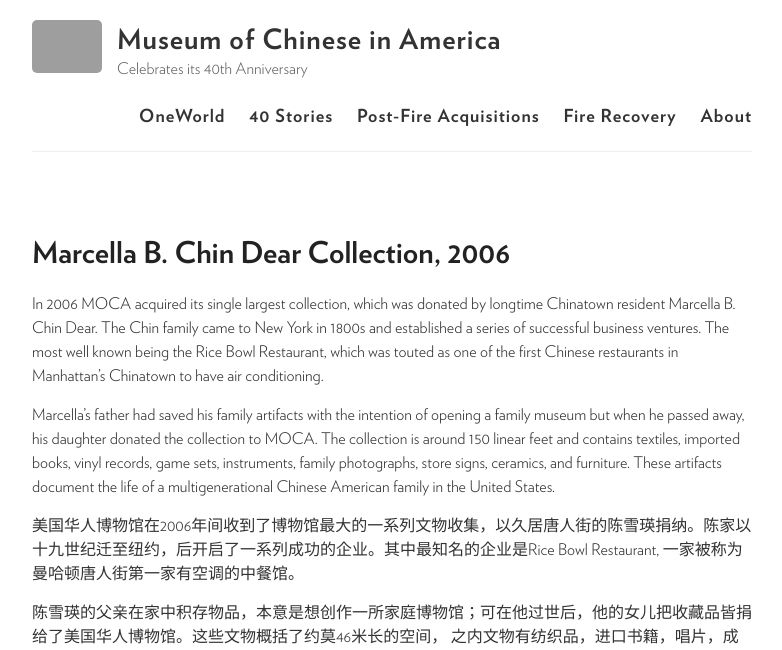
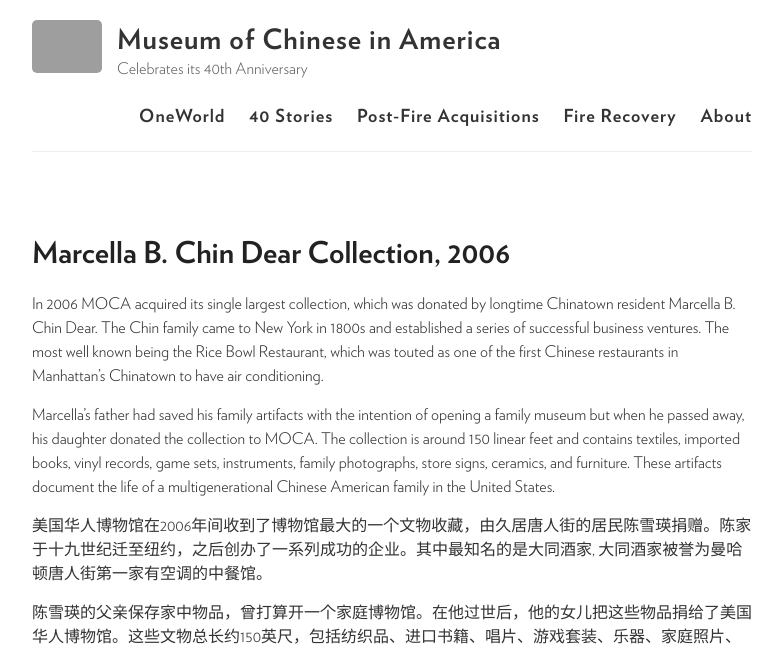
Before and after one commit to moca40/moca40.github.io, a Jekyll site: the page built from _stories/2006-01-01-marcella-dear.md, in a window 1280 px wide. Shown: the top 650 px of the page, without its empty margins (248-1030 px from the left). Built offline with Jekyll 4.4.1, drawn with Linux system fonts in a browser that asks for light colours; some of the changed text lies outside the part shown; grey boxes are pictures that could not be loaded.

Commit message:
Update 2006-01-01-marcella-dear.md

```diff
--- a/_stories/2006-01-01-marcella-dear.md
+++ b/_stories/2006-01-01-marcella-dear.md
@@ -96,9 +96,8 @@
 
 Marcella’s father had saved his family artifacts with the intention of opening a family museum but when he passed away, his daughter donated the collection to MOCA.  The collection is around 150 linear feet and contains textiles, imported books, vinyl records, game sets, instruments, family photographs, store signs, ceramics, and furniture. These artifacts document the life of a multigenerational Chinese American family in the United States.
 
-美国华人博物馆在2006年间收到了博物馆最大的一系列文物收集，以久居唐人街的陈雪瑛捐纳。陈家以十九世纪迁至纽约，后开启了一系列成功的企业。其中最知名的企业是Rice Bowl Restaurant, 一家被称为曼哈顿唐人街第一家有空调的中餐馆。
+美国华人博物馆在2006年间收到了博物馆最大的一个文物收藏，由久居唐人街的居民陈雪瑛捐赠。陈家于十九世纪迁至纽约，之后创办了一系列成功的企业。其中最知名的是大同酒家, 大同酒家被誉为曼哈顿唐人街第一家有空调的中餐馆。
 
-陈雪瑛的父亲在家中积存物品，本意是想创作一所家庭博物馆；可在他过世后，他的女儿把收藏品皆捐给了美国华人博物馆。这些文物概括了约莫46米长的空间， 之内文物有纺织品，进口书籍，唱片，成套游戏，乐器，家庭照，店牌，陶瓷器，和家具。这些文物记录了一个多代美国华裔家庭在美国的生活。
-
+陈雪瑛的父亲保存家中物品，曾打算开一个家庭博物馆。在他过世后，他的女儿把这些物品捐给了美国华人博物馆。这些文物总长约150英尺，包括纺织品、进口书籍、唱片、游戏套装、乐器、家庭照片、商店门牌、陶瓷器、和家具。这些文物记录了一个多代美国华裔家庭在美国的生活。
 
 {% include slideshow.html %}
```
